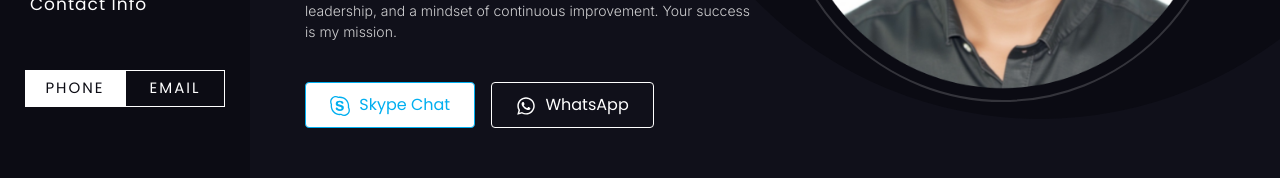
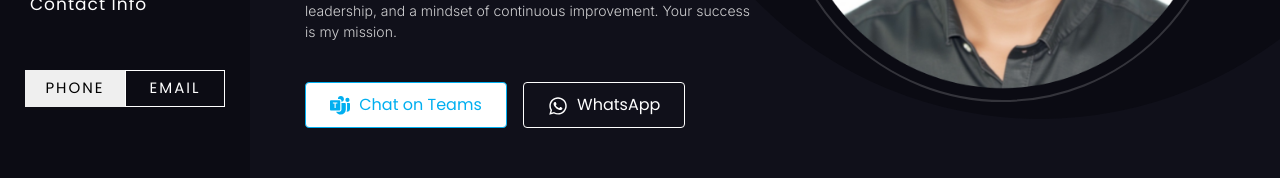
Before and after one commit to mhrmahdihasan/MahdiHasanPortfolio, a Next.js app: page / in a window 1280 px wide. Shown: the part 521-699 px from the top of the page. Built offline with nearby package versions, Linux system fonts and the light colour scheme; a web font is replaced by a local one.

Commit message:
Completed everything update 4.5

```diff
--- a/pages/index.js
+++ b/pages/index.js
@@ -12,7 +12,7 @@ import { TfiEmail } from "react-icons/tfi";
 import WhatsappButton from "../src/components/WhatsappButton";
 import { FaWhatsapp } from 'react-icons/fa';
 import { SlSocialSkype } from "react-icons/sl";
-
+import { BsMicrosoftTeams } from "react-icons/bs";
 // import SocialShareButtons from "../src/components/SocialShareButtons";
 const IndexParticles = () => {
 
@@ -40,12 +40,8 @@ const IndexParticles = () => {
                     Committed to growing your business through strategic planning and effective online marketing. Passionate about business development, digital strategy, and delivering real results. Driven by creativity, leadership, and a mindset of continuous improvement. Your success is my mission.
                   </p>
                   <div>
-                    {/* <Link href="mailto:mahdihasanmhr@gmail.com" target="_blank" className="hero-section-btn">
-                      <TfiEmail className="hero-section-mail-icon"/>
-                      Send Email
-                    </Link> */}
                     <div className="heroBtn pt-3">
-                      <Link href="https://teams.live.com/l/invite/FEAUhwgpNtosrMffQE" title="Open Skype Web" target="_blank" className="btn skype"> <SlSocialSkype className="herobtn-icon"/> Skype Chat </Link>
+                      <Link href="https://teams.live.com/l/invite/FEAUhwgpNtosrMffQE" title="Open Skype Web" target="_blank" className="btn skype"> <BsMicrosoftTeams className="herobtn-icon"/> Chat on Teams </Link>
                       <Link href="https://wa.me/+8801635592057" title="Chat on WhatsApp" className="btn whatsapp" target="_blank" > <FaWhatsapp className="herobtn-icon"/> WhatsApp</Link>
                     </div>
                   </div>
--- a/public/static/css/style.css
+++ b/public/static/css/style.css
@@ -410,7 +410,16 @@ mark {
   letter-spacing: 2px;
   border: 1px solid transparent;
 }
-
+.header-contact-info button:hover{
+  background: #00AFF0;
+  color: white;
+  border-color: #ffffff;
+}
+.theme-light .header-contact-info button:hover{
+  background: #2fbf71;
+  color: #ffffff;
+  border-color: #2fbf71;
+}
 
 .header-contact-info button a {
   text-decoration: none;
@@ -430,7 +439,8 @@ mark {
   border: 1px solid white;
 }
 .theme-light .header-contact-info .swapped {
-  background: #2fbf71;
+  background: #ffffff;
+  color: #2fbf71;;
 }
 
 #pp-nav {
--- a/src/components/Footer.js
+++ b/src/components/Footer.js
@@ -6,6 +6,7 @@ import { FaUpwork,FaWhatsapp  } from "react-icons/fa6";
 import { MdOutlinePhone } from "react-icons/md";
 import { PiTelegramLogoLight } from "react-icons/pi";
 import { PiSkypeLogo } from "react-icons/pi";
+import { BsMicrosoftTeams } from "react-icons/bs";
 const Footer = () => {
   return (
     <section  className="footer">
@@ -22,8 +23,8 @@ const Footer = () => {
           <Link href="https://wa.me/+8801635592057" target="_blank" className="footer-btn btn-email" title="Chat on WhatsApp">
               <FaWhatsapp  className="footer-contact-btn-icon "/>
           </Link>
-          <Link href="skype:mahdihasanmhr@gmail.com?chat" target="_blank" className="footer-btn btn-email" title="Open Skype Web">
-              <PiSkypeLogo className="footer-contact-btn-icon "/>
+          <Link href="https://teams.live.com/l/invite/FEAUhwgpNtosrMffQE" target="_blank" className="footer-btn btn-email" title="Chat on Teams">
+              <BsMicrosoftTeams className="footer-contact-btn-icon "/>
           </Link>
           <Link href="https://t.me/mahdihasanmhr" target="_blank" className="footer-btn btn-email" title="Message Me on Telegram">
               <PiTelegramLogoLight className="footer-contact-btn-icon "/>
--- a/src/layout/Header.js
+++ b/src/layout/Header.js
@@ -1,10 +1,10 @@
 import Link from "next/link";
 import { Fragment, useEffect, useState } from "react";
 import { activeSection } from "../utilits";
-import { FaTelegram,FaFacebookF   } from 'react-icons/fa';
+import { FaFacebookF   } from 'react-icons/fa';
 import { FaLinkedinIn,FaUpwork    } from "react-icons/fa6";
 import { TbWorld } from "react-icons/tb";
-import { PiSkypeLogo,PiTelegramLogo  } from "react-icons/pi";
+import { PiTelegramLogo  } from "react-icons/pi";
 import { FiMenu, FiX } from "react-icons/fi";
 // import { RiAccountCircleLine } from "react-icons/ri";
 // import { BsInfoSquare } from "react-icons/bs";
@@ -14,7 +14,6 @@ import { FiMenu, FiX } from "react-icons/fi";
 // import { MdContacts } from "react-icons/md";
 import Image from 'next/image';
 const Header = ({ blog }) => {
-    const [isHovered, setIsHovered] = useState(false);
   const [sideBarToggle, setSideBarToggle] = useState(false);
 useEffect(() => {
   let cleanup;
@@ -67,9 +66,6 @@ useEffect(() => {
                   <Link href="https://www.upwork.com/freelancers/~01d3d28a2fbcafdc7f" target="_blank" title="Upwork">
                     <FaUpwork    />
                   </Link>
-                  {/* <Link href="skype:mahdihasanmhr@gmail.com?chat">
-                    <PiSkypeLogo     />
-                  </Link> */}
                   <Link href="https://t.me/mahdihasanmhr" target="_blank"   title="Telegram">
                     <PiTelegramLogo     />
                   </Link>
@@ -82,17 +78,14 @@ useEffect(() => {
           {blog ? <MenuWithBlog /> : <MenuWithOutBlog />}
     <div className="header-contact-info ">
       <button
-        className={isHovered ? 'swapped' : 'primary'}
-        onMouseEnter={() => setIsHovered(true)}
-        onMouseLeave={() => setIsHovered(false)}
+        className= "swappe dprimary"
+
         title="Phone Number"
       >
         <Link href="tel:+8801635592057" >Phone</Link>
       </button>
       <button
-        className={isHovered ? 'primary' : 'swapped'}
-        onMouseEnter={() => setIsHovered(true)}
-        onMouseLeave={() => setIsHovered(false)}
+        className="primary swapped"
         title="Contact Me by Email"
       >
         <Link href="mailto:mahdihasanmhr@gmail.com" >Email</Link>
```
